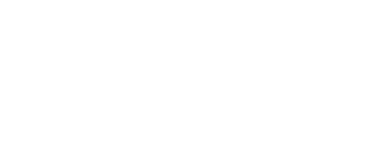
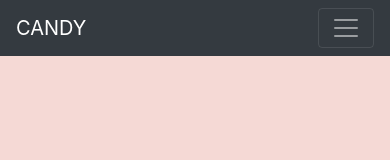
Before and after one commit to JustinNwankwo/galleryofcandy, a plain HTML site: page index.html in a window 390 px wide. Drawn offline with nearby package versions, Linux system fonts and the light colour scheme.

Commit message:
implemented background color and responsive navbar

```diff
--- a/app.css
+++ b/app.css
@@ -0,0 +1,3 @@
+body {
+  background: #f5d9d5;
+}
--- a/index.html
+++ b/index.html
@@ -29,6 +29,23 @@
   </head>
 
   <body>
+    <nav id="mainNavbar" class="navbar navbar-dark bg-dark navbar-expand-md">
+      <a href="#" class="navbar-brand">CANDY</a>
+      <button
+        class="navbar-toggler"
+        data-toggle="collapse"
+        data-target="#navLinks"
+      >
+        <span class="navbar-toggler-icon"></span>
+      </button>
+      <div class="collapse navbar-collapse" id="navLinks">
+        <ul class="navbar-nav">
+          <li class="nav-item"><a href="#" class="nav-link">HOME</a></li>
+          <li class="nav-item"><a href="#" class="nav-link">ABOUT</a></li>
+          <li class="nav-item"><a href="#" class="nav-link">TICKETS</a></li>
+        </ul>
+      </div>
+    </nav>
     <!-- Optional JavaScript -->
     <!-- jQuery first, then Popper.js, then Bootstrap JS -->
     <script
```
